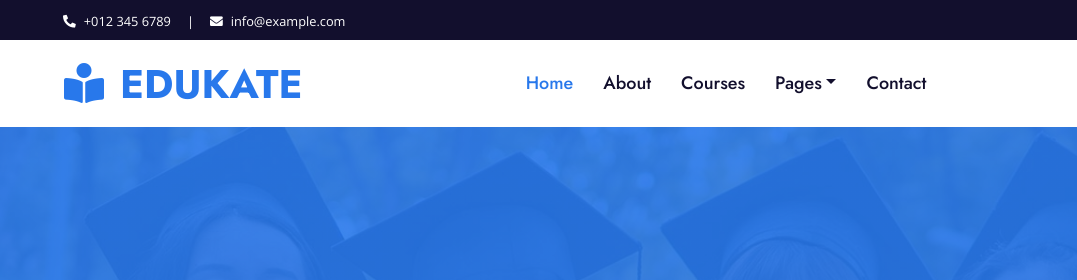
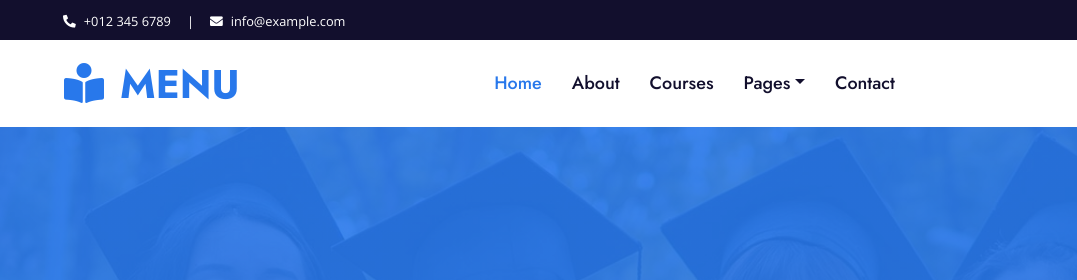
Before and after one commit to NumayBDS/Protfolio-1, a plain HTML site: page index.html in a window 1280 px wide. Shown: the top 280 px of the page, 0-1077 px from the left. Drawn offline with nearby package versions, Linux system fonts and the light colour scheme.

Commit message:
Change Title Website

```diff
--- a/index.html
+++ b/index.html
@@ -64,7 +64,7 @@
     <div class="container-fluid p-0">
         <nav class="navbar navbar-expand-lg bg-white navbar-light py-3 py-lg-0 px-lg-5">
             <a href="index.html" class="navbar-brand ml-lg-3">
-                <h1 class="m-0 text-uppercase text-primary"><i class="fa fa-book-reader mr-3"></i>Edukate</h1>
+                <h1 class="m-0 text-uppercase text-primary"><i class="fa fa-book-reader mr-3"></i>Menu</h1>
             </a>
             <button type="button" class="navbar-toggler" data-toggle="collapse" data-target="#navbarCollapse">
                 <span class="navbar-toggler-icon"></span>
```
